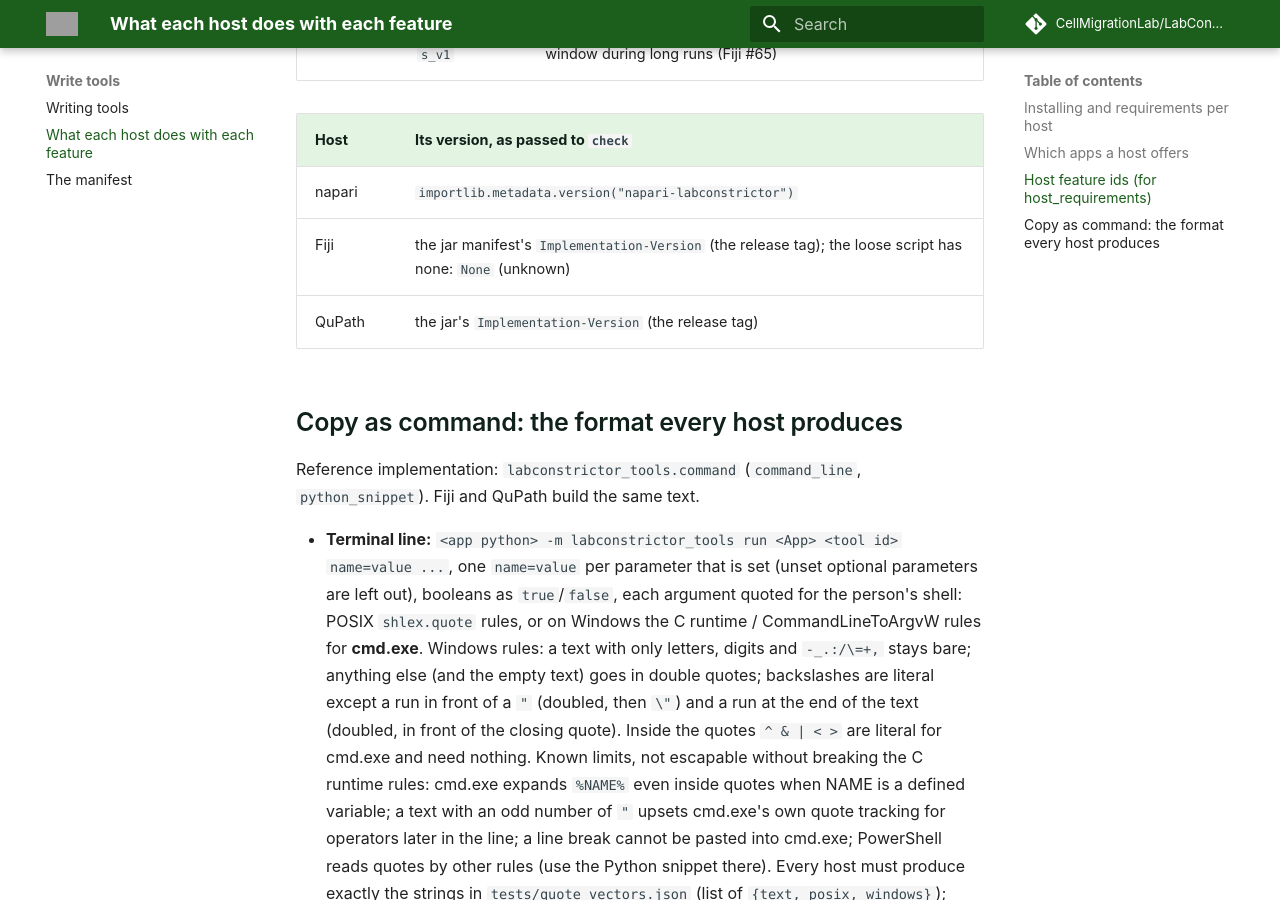
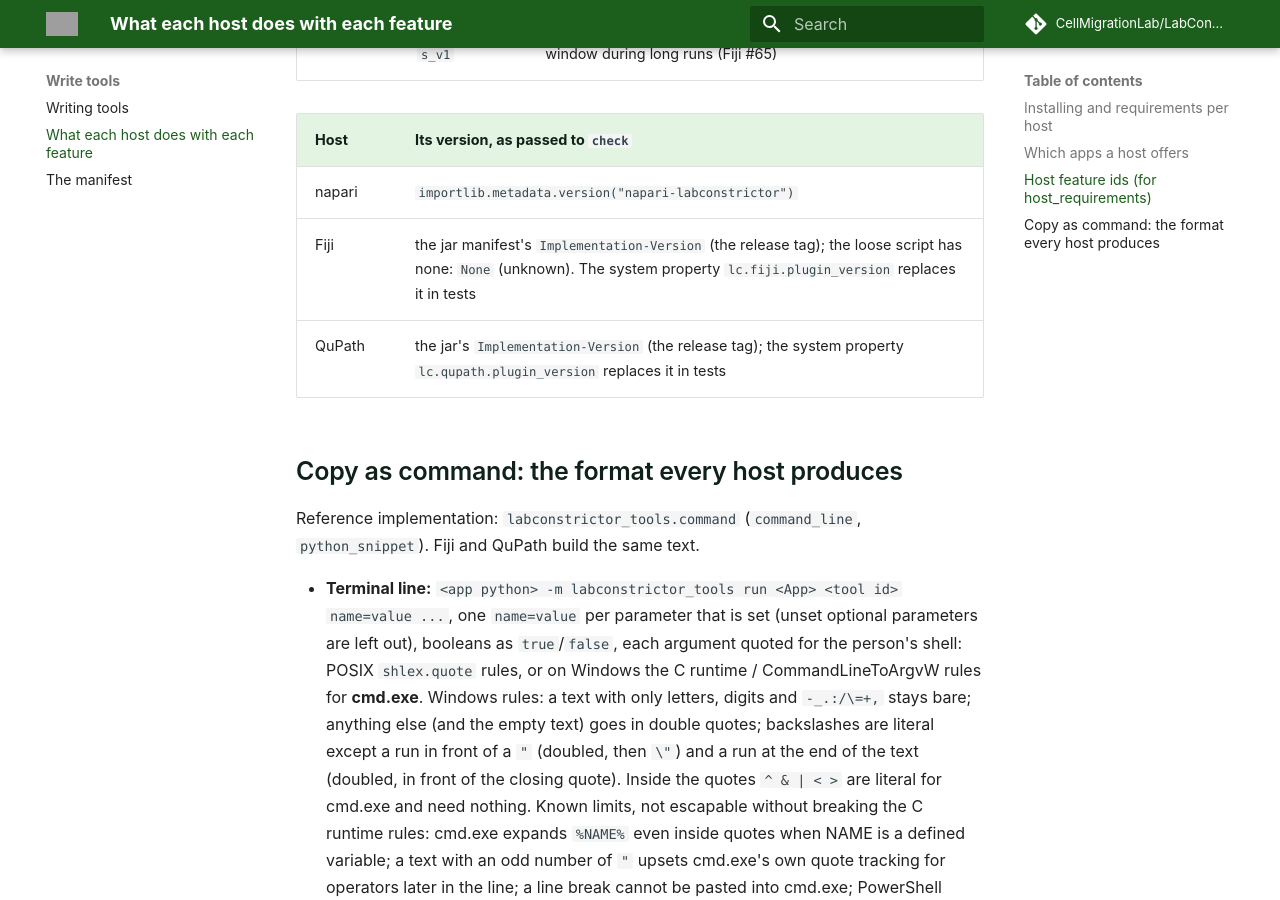
Before and after one commit to CellMigrationLab/LabConstrictor-Tools, an MkDocs documentation site: the page built from docs/HOST_FEATURES.md, in a window 1280 px wide and 900 px high, scrolled down 6292 px. Built offline with MkDocs 1.6.1 and Material for MkDocs 9.7.7, drawn with Linux system fonts in a browser that asks for light colours; some web fonts are replaced; comment, search, counter and statistics services are not loaded.

Commit message:
PROTOCOL: what each host does with refuse; where tests set a host's version (#155)
Co-Authored-By: Claude Opus 5.5 <noreply@anthropic.com>
Claude-Session: https://claude.ai/code/session_01WX6rdRdA72nsUjZvTXFSbP

```diff
--- a/docs/HOST_FEATURES.md
+++ b/docs/HOST_FEATURES.md
@@ -63,8 +63,8 @@ An app can require a host feature by id in `host_requirements.<host>.features` (
 | Host | Its version, as passed to `check` |
 |---|---|
 | napari | `importlib.metadata.version("napari-labconstrictor")` |
-| Fiji | the jar manifest's `Implementation-Version` (the release tag); the loose script has none: `None` (unknown) |
-| QuPath | the jar's `Implementation-Version` (the release tag) |
+| Fiji | the jar manifest's `Implementation-Version` (the release tag); the loose script has none: `None` (unknown). The system property `lc.fiji.plugin_version` replaces it in tests |
+| QuPath | the jar's `Implementation-Version` (the release tag); the system property `lc.qupath.plugin_version` replaces it in tests |
 
 ## Copy as command: the format every host produces
 
```
Also changed, not shown: docs/PROTOCOL.md (+1 -1 lines).
